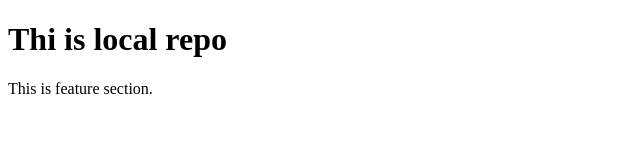
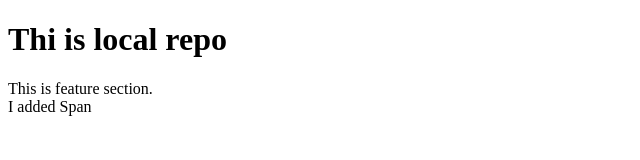
Before and after one commit to sanam1357/Git-local, a plain HTML site: page index.html in a window 1280 px wide. Shown: the full height of the page, 0-640 px from the left. Drawn offline with Linux system fonts and the light colour scheme.

Commit message:
Added Span

```diff
--- a/index.html
+++ b/index.html
@@ -8,6 +8,7 @@
 <body>
     <h1>Thi is local repo</h1>
     <section>This is feature section.</section>
+    <span>I added Span</span>
 
 </body>
 </html>
```
